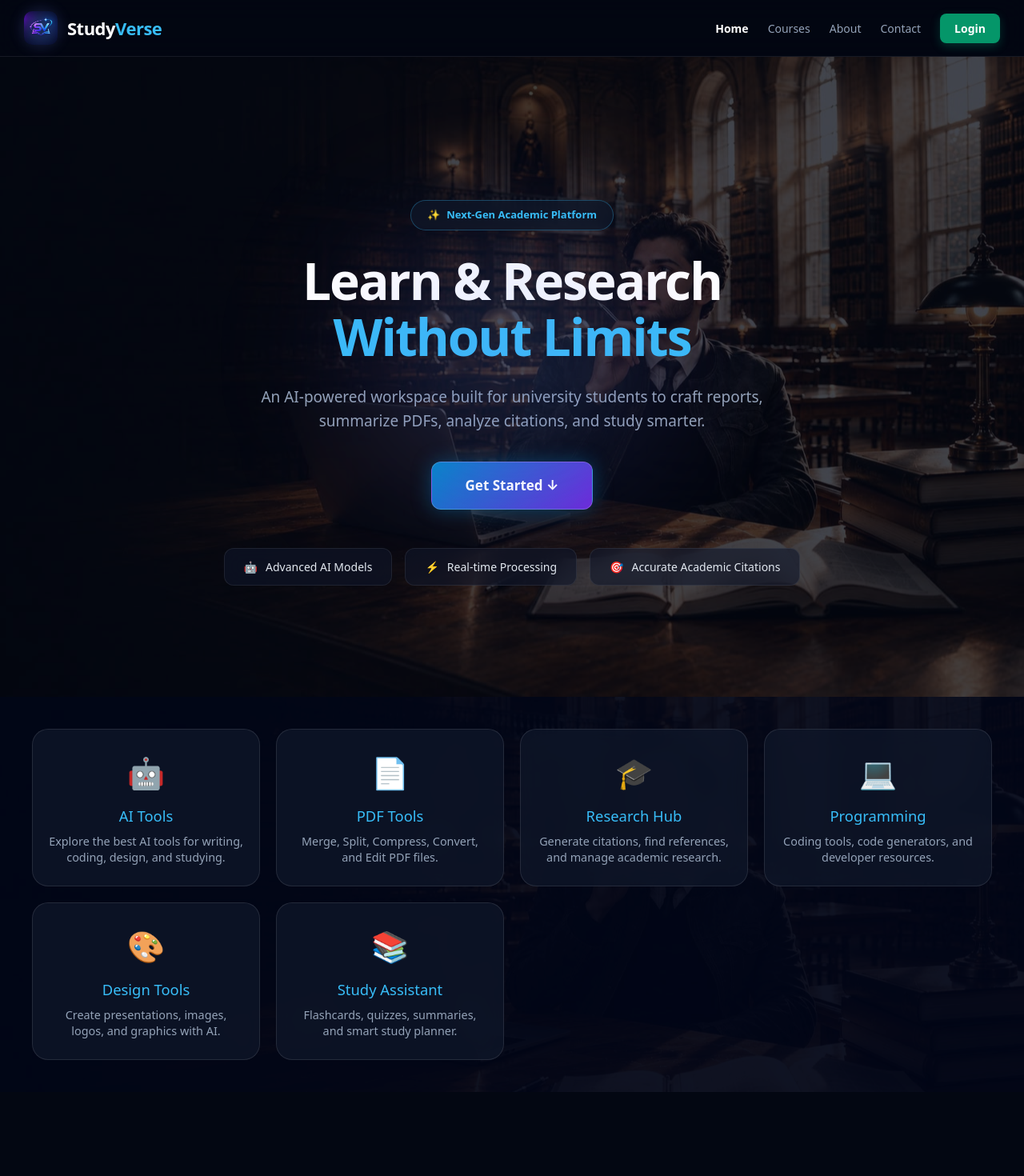
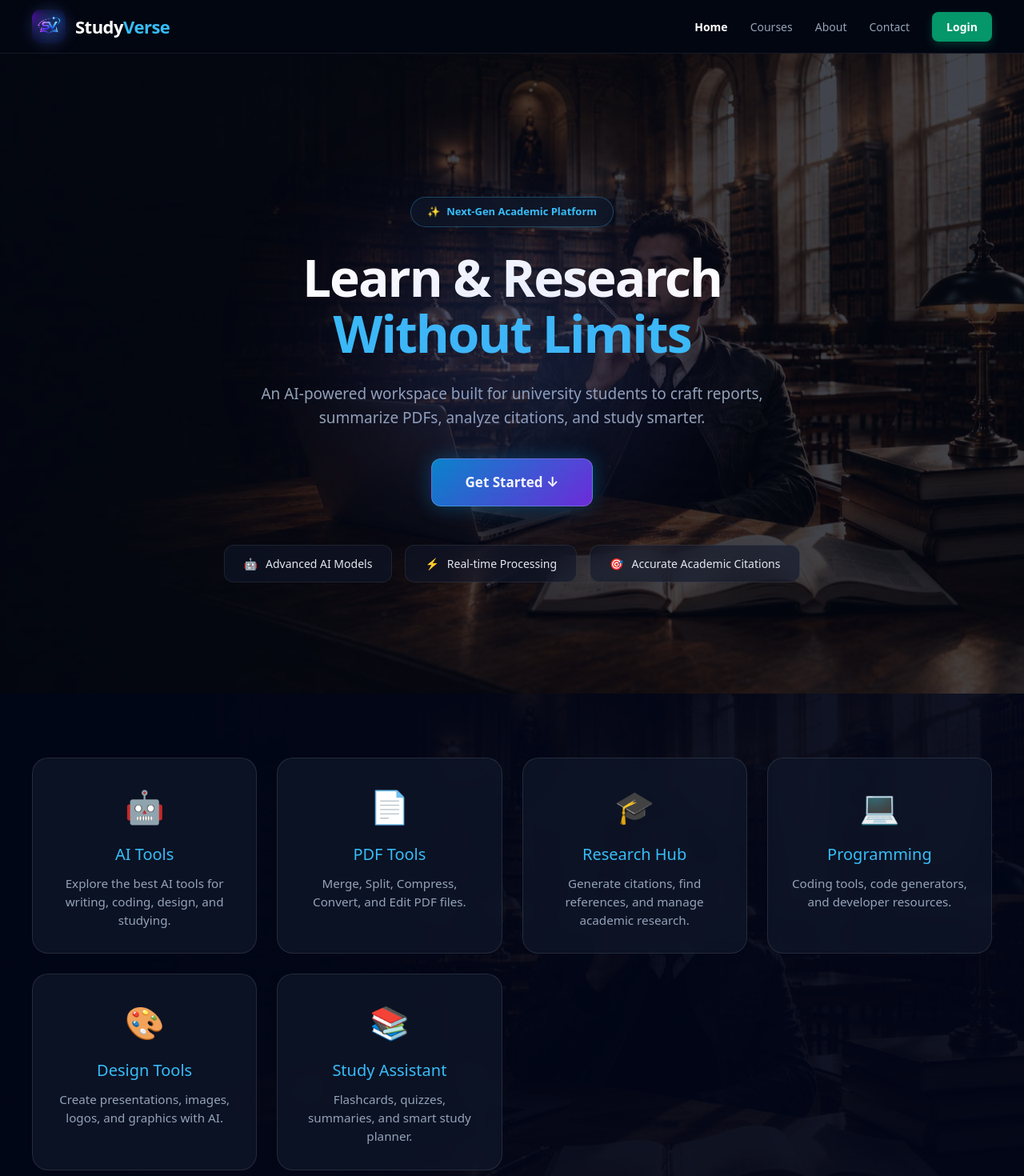
Before and after one commit to k55ww/STUDYVERSE, a Next.js app: page / in a window 1280 px wide. Shown: the top 1470 px of the page at 80% size. Before the commit the page ends 1365 px from the top, so only its background shows below. Built offline with nearby package versions, Linux system fonts and the light colour scheme.

Commit message:
Restore original design

```diff
--- a/app/components/Hero.tsx
+++ b/app/components/Hero.tsx
@@ -12,7 +12,7 @@ export default function Hero() {
     <section
       style={{
         position: "relative",
-        padding: "140px 20px 100px 20px", // مسافات مريحة وكبيرة للـ PC حتى يرتفع النص وما يتداخل
+        padding: "120px 20px 80px 20px",
         minHeight: "100vh",
         backgroundImage: "url('/hero.jpg')",
         backgroundSize: "cover",
@@ -25,7 +25,7 @@ export default function Hero() {
         textAlign: "center",
       }}
     >
-      {/* 🌑 طبقة عتمة */}
+      {/* 🌑 طبقة عتمة (Overlay) فوق الصورة لضمان وضوح النصوص وقراءتها بوضوح */}
       <div
         style={{
           position: "absolute",
@@ -38,10 +38,10 @@ export default function Hero() {
         }}
       />
 
-      {/* محتوى الـ Hero */}
+      {/* محتوى الـ Hero وضعه فوق طبقة العتمة (z-index: 2) */}
       <div style={{ position: "relative", zIndex: 2, maxWidth: "1000px", width: "100%" }}>
 
-        {/* 🔮 هالة ضوئية */}
+        {/* 🔮 هالة ضوئية خلف النصوص */}
         <div
           style={{
             position: "absolute",
@@ -128,7 +128,7 @@ export default function Hero() {
           </button>
         </div>
 
-        {/* ✨ الميزات السريعة الثلاث */}
+        {/* ✨ الميزات السريعة الزجاجية الثلاث */}
         <div
           style={{
             display: "flex",
--- a/app/components/Navbar.tsx
+++ b/app/components/Navbar.tsx
@@ -12,17 +12,15 @@ export default function Navbar() {
         zIndex: 100,
         backdropFilter: "blur(16px)",
         WebkitBackdropFilter: "blur(16px)",
-        background: "rgba(3, 7, 18, 0.85)",
+        background: "rgba(3, 7, 18, 0.8)",
         borderBottom: "1px solid rgba(255, 255, 255, 0.08)",
-        padding: "14px 30px", // مسافات مريحة ومرتبة ترجع الشكل الفخم للـ PC
+        padding: "12px 40px",
         display: "flex",
         justifyContent: "space-between",
         alignItems: "center",
-        width: "100%",
-        boxSizing: "border-box",
       }}
     >
-      {/* 🚀 الشعار واسم الموقع */}
+      {/* 🚀 الضغط على الشعار يرجعك للصفحة الرئيسية "/" */}
       <Link
         href="/"
         style={{
@@ -82,7 +80,7 @@ export default function Navbar() {
       </Link>
 
       {/* 🔗 روابط الملاحة + زر تسجيل الدخول */}
-      <nav style={{ display: "flex", gap: "24px", alignItems: "center" }}>
+      <nav style={{ display: "flex", gap: "28px", alignItems: "center" }}>
         <Link
           href="/"
           style={{
@@ -141,7 +139,6 @@ export default function Navbar() {
             fontSize: "14px",
             boxShadow: "0 4px 12px rgba(5, 150, 105, 0.3)",
             transition: "background 0.2s",
-            whiteSpace: "nowrap",
           }}
         >
           Login
--- a/app/components/ToolsGrid.tsx
+++ b/app/components/ToolsGrid.tsx
@@ -43,11 +43,11 @@ export default function ToolsGrid() {
       id="tools"
       style={{
         position: "relative",
-        padding: "40px 15px", // مسافات متجاوبة ومناسبة للموبايل والشاشات الكبيرة
+        padding: "80px 20px",
         overflow: "hidden",
       }}
     >
-      {/* خلفية المكتبة الفخمة */}
+      {/* خلفية المكتبة الفخمة (تم زيادة الوضوح) */}
       <div
         style={{
           position: "absolute",
@@ -60,7 +60,7 @@ export default function ToolsGrid() {
         }}
       />
 
-      {/* طبقة العتمة السوداء */}
+      {/* طبقة العتمة السوداء (تم تعديلها لزيادة التوازن والبروز) */}
       <div
         style={{
           position: "absolute",
@@ -71,18 +71,16 @@ export default function ToolsGrid() {
         }}
       />
 
-      {/* شبكة الكروت المتجاوبة */}
+      {/* شبكة الكروت */}
       <div
         style={{
           position: "relative",
           zIndex: 2,
           display: "grid",
-          // متجاوبة: تصغر وتصطف عمودياً بالموبايل وتتوسع بالـ PC
-          gridTemplateColumns: "repeat(auto-fit, minmax(250px, 1fr))",
-          gap: "20px",
+          gridTemplateColumns: "repeat(auto-fit, minmax(280px, 1fr))",
+          gap: "25px",
           maxWidth: "1200px",
           margin: "auto",
-          width: "100%",
         }}
       >
         {tools.map((tool, index) => (
@@ -94,7 +92,7 @@ export default function ToolsGrid() {
               background: "rgba(15, 23, 42, 0.75)",
               backdropFilter: "blur(12px)",
               borderRadius: "20px",
-              padding: "25px 20px", // بادينغ متناسق للموبايل
+              padding: "30px",
               textAlign: "center",
               color: "white",
               textDecoration: "none",
@@ -102,11 +100,11 @@ export default function ToolsGrid() {
               border: "1px solid rgba(255, 255, 255, 0.1)",
             }}
           >
-            <div style={{ fontSize: "38px", marginBottom: "12px" }}>
+            <div style={{ fontSize: "40px", marginBottom: "15px" }}>
               {tool.icon}
             </div>
-            <h2 style={{ color: "#38bdf8", marginBottom: "8px", fontSize: "1.15rem" }}>{tool.title}</h2>
-            <p style={{ color: "#94a3b8", fontSize: "0.9rem", lineHeight: "1.4" }}>{tool.text}</p>
+            <h2 style={{ color: "#38bdf8", marginBottom: "10px", fontSize: "1.25rem" }}>{tool.title}</h2>
+            <p style={{ color: "#94a3b8", fontSize: "0.95rem", lineHeight: "1.5" }}>{tool.text}</p>
           </a>
         ))}
       </div>
```
